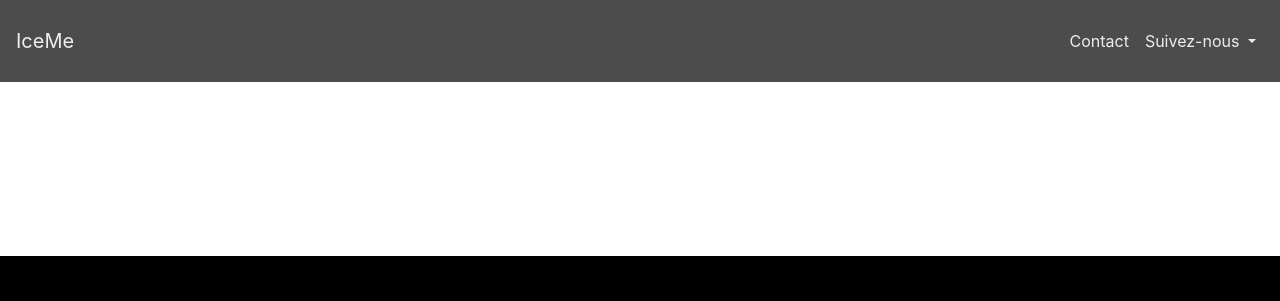
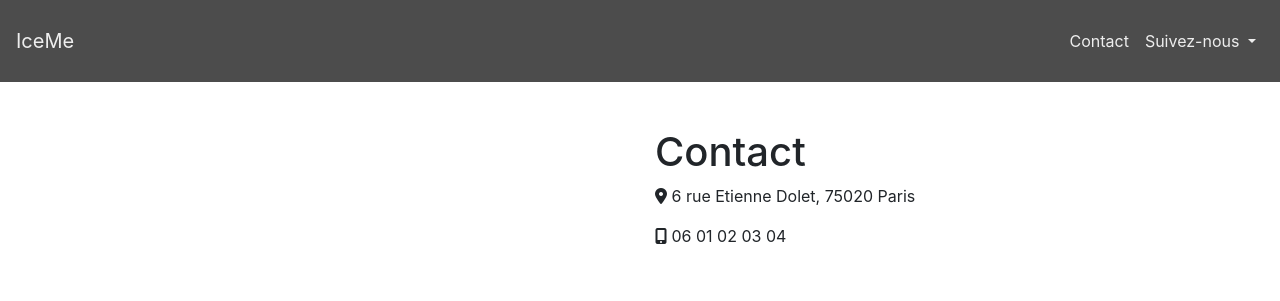
Before and after one commit to MLassort/iceme-github-pages, a plain HTML site: page contact.html in a window 1280 px wide. Shown: the top 301 px of the page. Drawn offline with nearby package versions, Linux system fonts and the light colour scheme.

Commit message:
Ajout moyens de contact

```diff
--- a/contact.html
+++ b/contact.html
@@ -52,12 +52,27 @@
     </div>
   </nav>
 
+  <div class="spacer"></div>
+  <div class="container">
+    <div class="row">
+      <div class="col-sm-6">
 
-  <div class="spacer"></div>
+      </div>
+      <div class="col-sm-6">
+        <h1>Contact</h1>
+        <p>
+          <i class="fas fa-map-marker-alt"></i> 6 rue Etienne Dolet, 75020 Paris
+        </p>
+        <p>
+         <i class="fas fa-mobile-alt"></i> 06 01 02 03 04
+        </p>
+      </div>
+    </div>
+  </div>
 
 
 
-    <div class="spacer"></div>
+  <div class="spacer"></div>
 
 
     <div id="footer">
```
